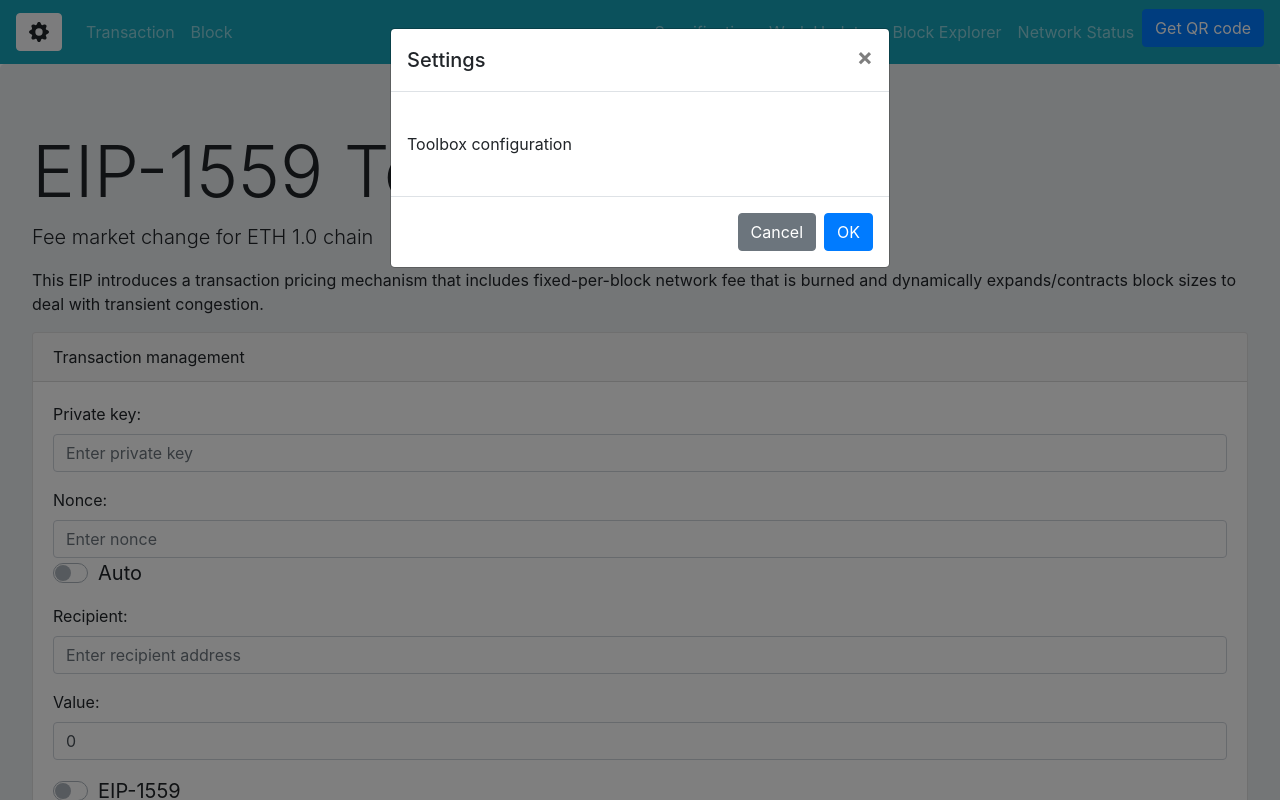
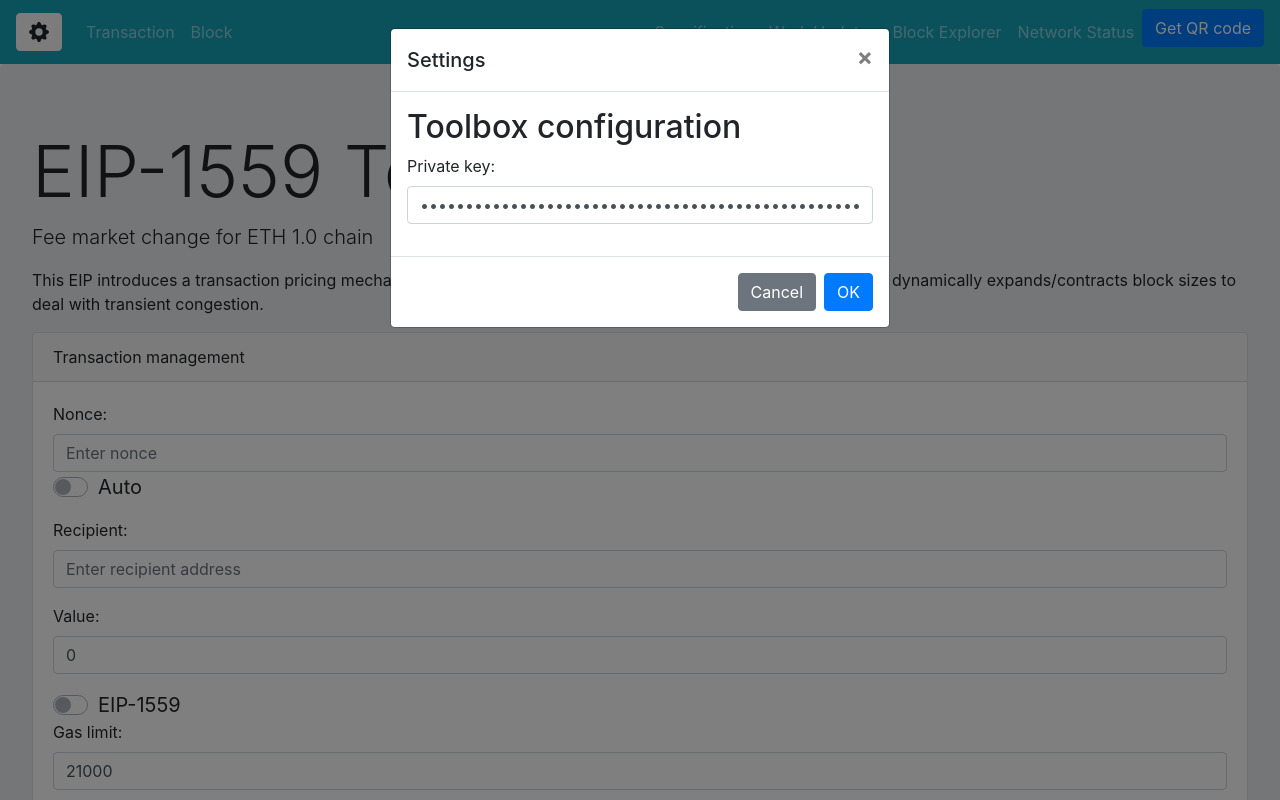
Before and after one commit to AbdelStark/eip1559-ui, a Vue app: page / in a window 1280 px wide. Both pictures are taken after a click on the link 39 px from the left and 32 px from the top of the page. Shown: the top 800 px of the page. Built offline with nearby package versions, Linux system fonts and the light colour scheme.

Commit message:
private key in settings

```diff
--- a/src/App.vue
+++ b/src/App.vue
@@ -21,19 +21,6 @@
 
             <b-card class="mt-3" header="Transaction management" v-if="this.$store.state.show.transactionPanel">
                 <b-form @reset="onResetTransaction" @submit="onSubmitTransaction">
-                    <b-form-group
-                            id="input-group-private-key"
-                            label="Private key:"
-                            label-for="input-private-key"
-                    >
-                        <b-form-input
-                                id="input-private-key"
-                                placeholder="Enter private key"
-                                required
-                                type="password"
-                                v-model="formSubmitTransaction.privateKey"
-                        ></b-form-input>
-                    </b-form-group>
                     <b-form-group
                             id="input-group-nonce"
                             label="Nonce:"
@@ -154,7 +141,7 @@
                 console.log(requestPayload);
                 const txEndpoint = this.formSubmitTransaction.transaction.isEIP1559 ? this.$store.state.config.submitEIP1559TransactionEndpoint : this.$store.state.config.submitFrontierTransactionEndpoint;
                 const currentVue = this;
-                axios.post(`${this.$store.state.config.apiGwRoot}/${txEndpoint}/${this.formSubmitTransaction.privateKey}`, requestPayload)
+                axios.post(`${this.$store.state.config.apiGwRoot}/${txEndpoint}/${this.$store.state.userSettings.privateKey}`, requestPayload)
                     .then(function (response) {
                         currentVue.showSuccessAlert = true;
                         currentVue.successAlertMessage = response.data.transactionHash;
--- a/src/components/page/AppSettings.vue
+++ b/src/components/page/AppSettings.vue
@@ -1,12 +1,30 @@
 <template>
     <b-modal id="modal-settings" title="Settings">
-        <p class="my-4">Toolbox configuration</p>
+        <h2>Toolbox configuration</h2>
+        <b-form-group
+                id="input-group-private-key"
+                label="Private key:"
+                label-for="input-private-key"
+        >
+            <b-form-input
+                    id="input-private-key"
+                    placeholder="Enter private key"
+                    required
+                    type="password"
+                    v-model="userSettings.privateKey"
+            ></b-form-input>
+        </b-form-group>
     </b-modal>
 </template>
 
 <script>
+    import {mapState} from "vuex";
+
     export default {
-        name: "settings"
+        name: "settings",
+        computed: mapState([
+            'userSettings'
+        ])
     }
 </script>
 
--- a/src/main.js
+++ b/src/main.js
@@ -13,6 +13,7 @@ const store = new Vuex.Store({
     state: {
         show: show(),
         config: configuration(),
+        userSettings: userSettings(),
     },
     mutations: {
         showBlockPanel(state) {
@@ -53,8 +54,15 @@ function show() {
     }
 }
 
-function services(config){
+function services(config) {
     return {
-      baseFee: new BaseFeeService(config),
+        baseFee: new BaseFeeService(config),
     };
 }
+
+function userSettings() {
+    return {
+        // default private key in genesis file
+        privateKey: '8f2a55949038a9610f50fb23b5883af3b4ecb3c3bb792cbcefbd1542c692be63',
+    }
+}
--- a/src/service/BaseFeeService.js
+++ b/src/service/BaseFeeService.js
@@ -1,15 +1,15 @@
 const axios = require('axios').default;
 
-export default class BaseFeeService{
+export default class BaseFeeService {
     constructor(config) {
         this.config = config;
     }
 
-    async getBaseFeeAt(blockNumber){
+    async getBaseFeeAt(blockNumber) {
         try {
             const response = await axios.get(`${this.config.apiGwRoot}/${this.config.baseFeeEndpoint}/${blockNumber}`);
             return response.data.baseFee;
-        } catch(error) {
+        } catch (error) {
             console.log("error", error);
         }
     }
```
